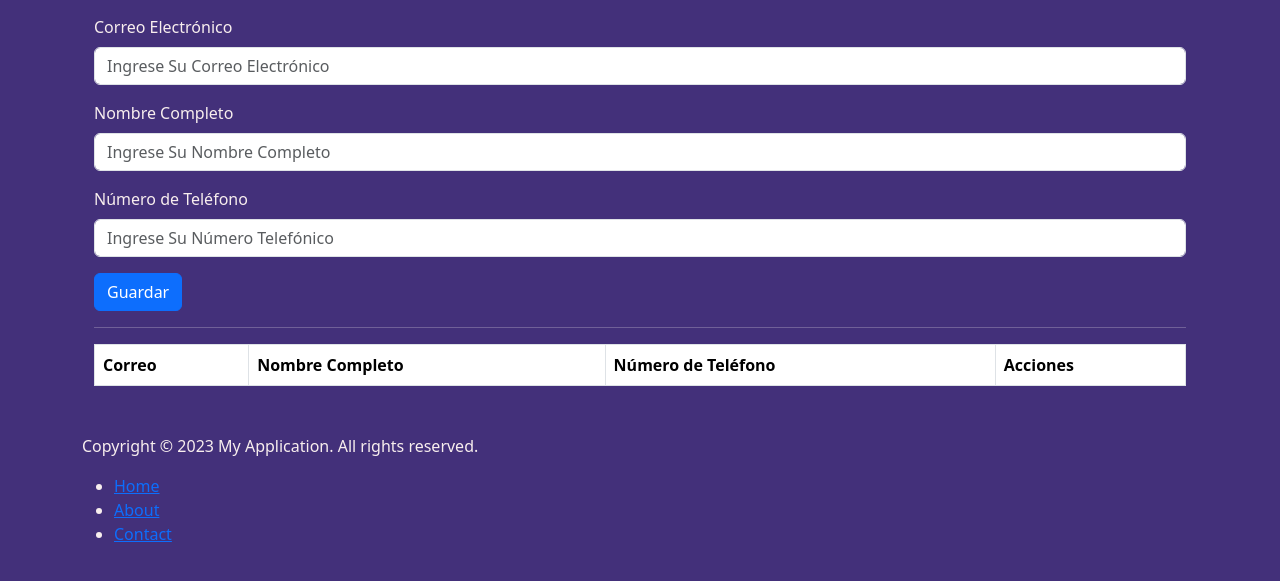
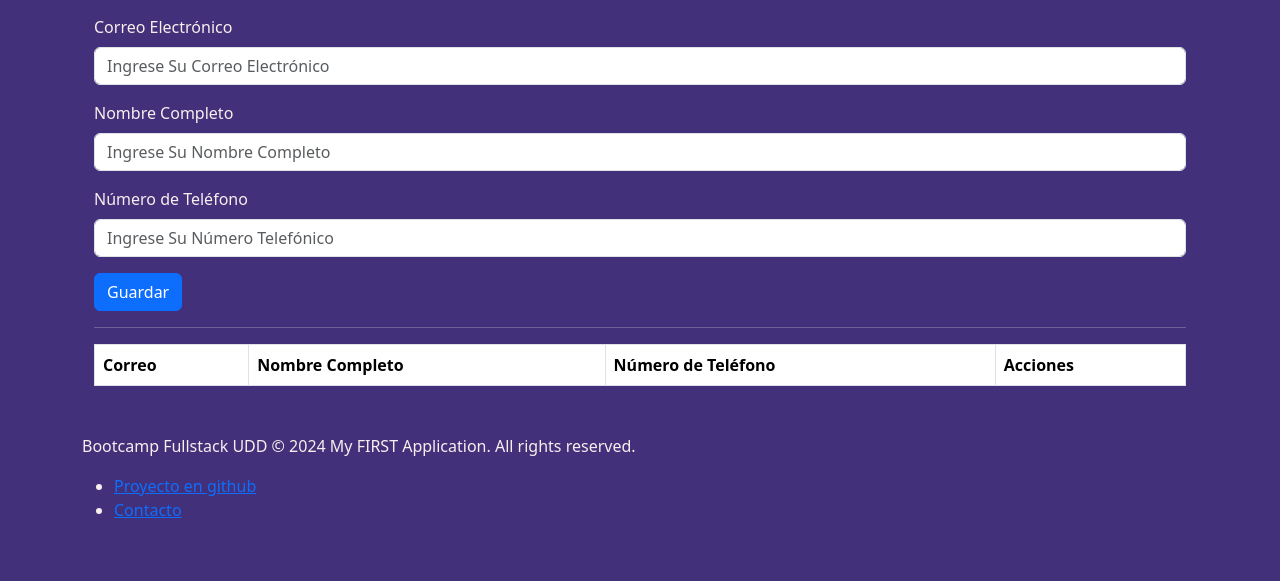
Before and after one commit to Elidiazib/PROYECTO-CRUD, a plain HTML site: page index.html in a window 1280 px wide. Shown: the part 81-662 px from the top of the page. Drawn offline with nearby package versions, Linux system fonts and the light colour scheme.

Commit message:
footer personalizaciones

```diff
--- a/index.html
+++ b/index.html
@@ -71,11 +71,12 @@
 <footer class="footer">
         <div class="container">
           <div class="footer-content">
-            <p>Copyright © 2023 My Application. All rights reserved.</p>
+            <p>Bootcamp Fullstack UDD © 2024 My FIRST Application. All rights reserved.</p>
             <ul class="footer-links">
-              <li><a href="#">Home</a></li>
-              <li><a href="#">About</a></li>
-              <li><a href="#">Contact</a></li>
+              <li><a href="https://github.com/Elidiazib/PROYECTO-CRUD.git">Proyecto en github</a></li>
+              <li><a href="www.linkedin.com/in/elizabethdiazibanez
+
+                ">Contacto</a></li>
             </ul>
           </div>
         </div>
```
